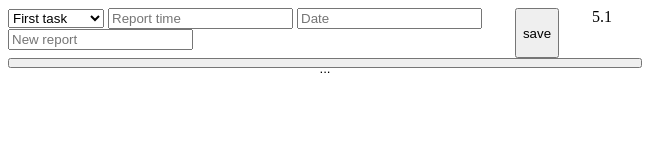
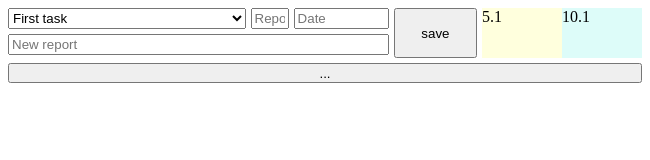
Before and after one commit to iamusualguy/NeuroKeeper, an Electron app: page mainWindow.html in a window 650 px wide. Drawn offline with Linux system fonts and the light colour scheme.

Commit message:
Update layout

```diff
--- a/mainWindow.html
+++ b/mainWindow.html
@@ -10,21 +10,22 @@
 <body>
     <div class="common-wrap">
         <div class="main-block">
-            <div>
-                <div>
-                    <select>
+            <div class="report-block">
+                <div class="time-block">
+                    <select class="task-input">
                         <option>First task</option>
                         <option>Second task</option>
                     </select>
-                    <input type="text" placeholder="Report time">
-                    <input type="text" placeholder="Date">
+                    <input class="duration-input" type="text" placeholder="Report time">
+                    <input class="date-input" type="text" placeholder="Date">
                 </div>
                 <div>
                     <input class="report-input" type="text" placeholder="New report">
                 </div>
             </div>
-            <button onclick="writeRow()">save</button>
+            <button class="save-button" onclick="writeRow()">save</button>
             <div class="worked-block">5.1</div>
+            <div class="tracked-block">10.1</div>
         </div>
 
         <button class="settings-button">...</button>
--- a/styles/common.css
+++ b/styles/common.css
@@ -7,15 +7,57 @@
 .main-block {
     display: flex;
     justify-content: space-between;
+    margin-bottom: 5px;
+}
+
+.time-block {
+    display: flex;
+    margin-bottom: 5px;
+}
+
+input, button {
+    box-sizing: border-box;
+}
+
+.task-input {
+    flex-grow: 1;
+}
+
+.duration-input {
+    width: 10%;
+    margin: 0 5px;
+    flex-shrink: 0;
+}
+
+.date-input {
+    width: 25%;
+    flex-shrink: 0;
+}
+
+.report-input {
+    width: 100%;
+}
+
+.save-button {
+    width: 100px;
+    margin: 0 5px;
+    cursor: pointer;
 }
 
 .worked-block {
-    width: 50px;
+    width: 100px;
     height: 50px;
+    background: #ffffdd
+}
+
+.tracked-block {
+    width: 100px;
+    height: 50px;
+    background: #ddfcf9
 }
 
 .settings-button {
-    height: 10px;
+    height: 20px;
     width: 100%;
     cursor: pointer;
 }
```
